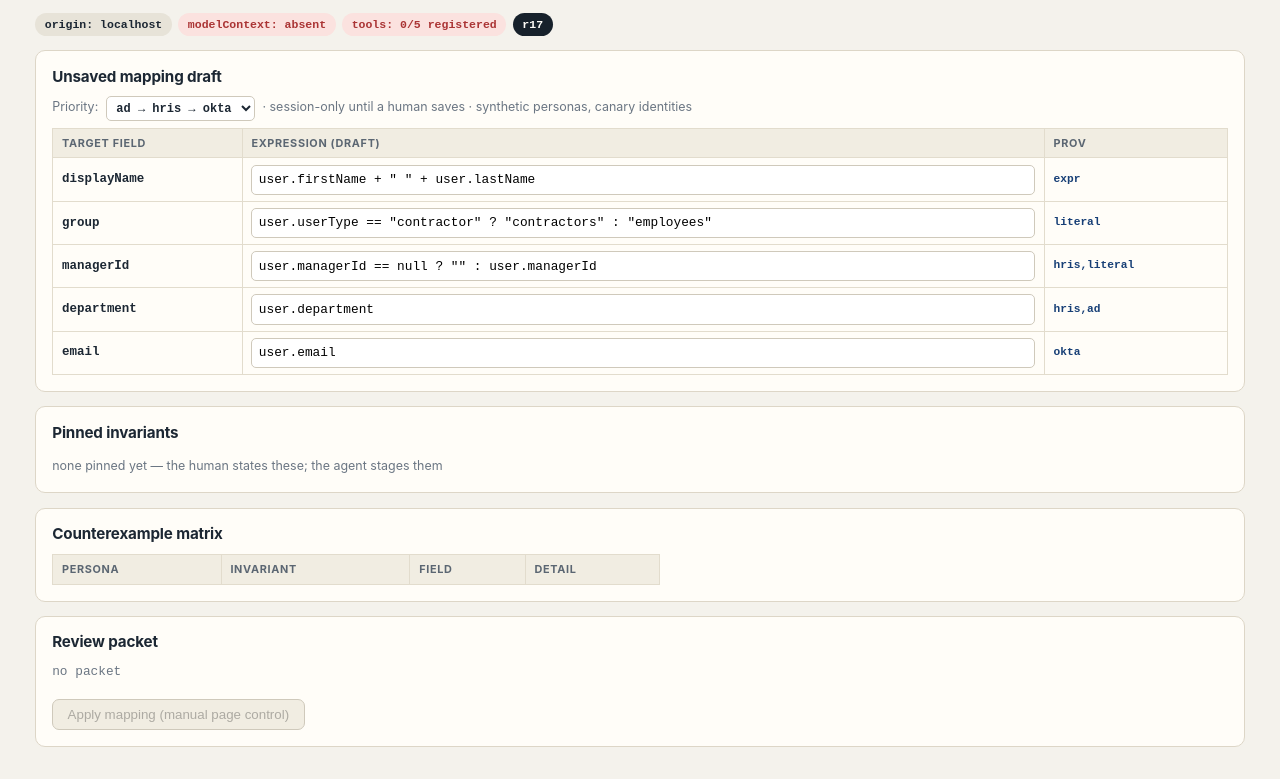
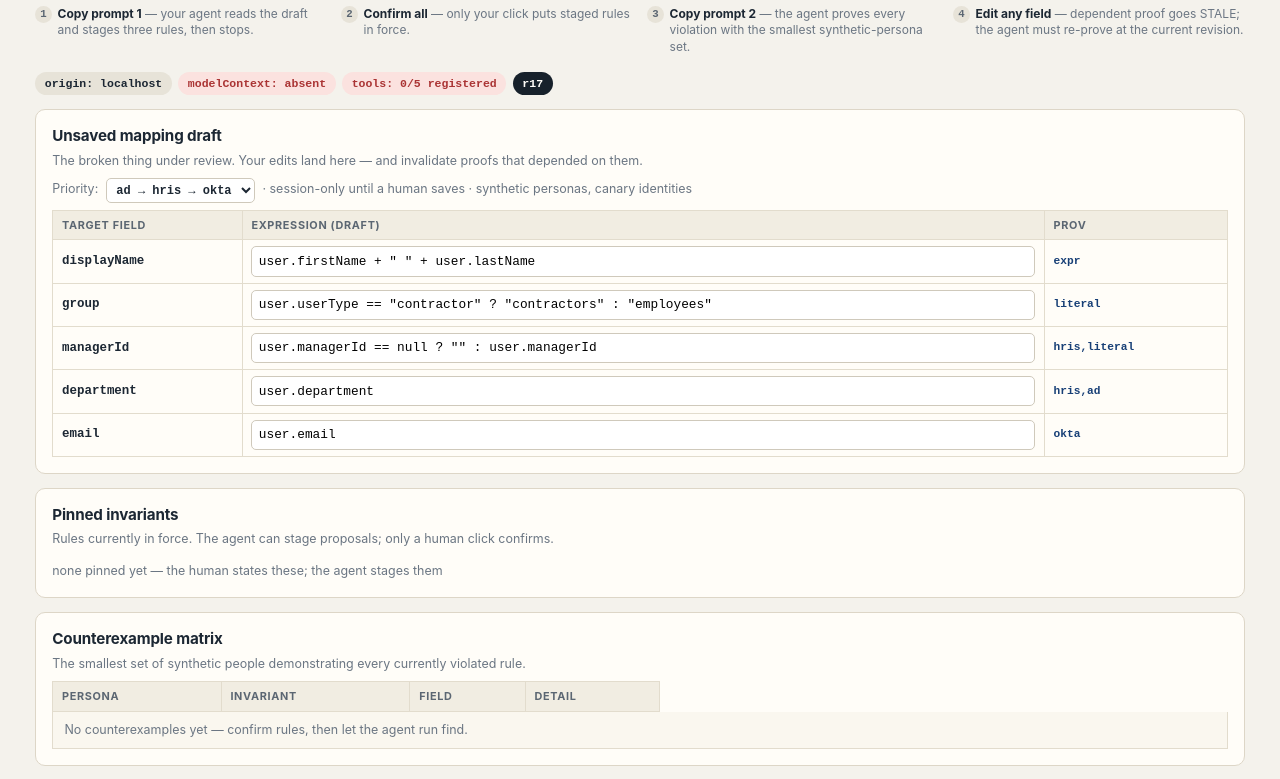
Before and after one commit to Caleb0796/identitymap-witness, a website with bundled scripts: page index.html in a window 1280 px wide. Shown: the part 118-897 px from the top of the page. Built offline with nearby package versions, Linux system fonts and the light colour scheme.

Commit message:
ui: first-glance legibility — guide strip, glosses, legend (static only)

```diff
--- a/index.html
+++ b/index.html
@@ -18,6 +18,12 @@
         <button id="reset-demo" type="button">Reset demo</button>
         <span id="copy-status" role="status" aria-live="polite"></span>
       </div>
+      <ol id="how-it-works" class="how" aria-label="How this demo works">
+        <li><b>Copy prompt 1</b> — your agent reads the draft and stages three rules, then stops.</li>
+        <li><b>Confirm all</b> — only your click puts staged rules in force.</li>
+        <li><b>Copy prompt 2</b> — the agent proves every violation with the smallest synthetic-persona set.</li>
+        <li><b>Edit any field</b> — dependent proof goes STALE; the agent must re-prove at the current revision.</li>
+      </ol>
     </div>
     <div id="status" class="badges">
       <span id="origin-badge" class="badge">origin: …</span>
@@ -30,6 +36,7 @@
     <div id="initialization-error" class="stale-banner" role="alert" aria-atomic="true" hidden></div>
     <section id="mapping" class="card">
       <h2>Unsaved mapping draft</h2>
+      <p class="section-gloss">The broken thing under review. Your edits land here — and invalidate proofs that depended on them.</p>
       <div class="hint">
         <label for="priority-select">Priority:</label>
         <select id="priority-select">
@@ -45,6 +52,7 @@
     </section>
     <section id="invariants" class="card">
       <h2>Pinned invariants</h2>
+      <p class="section-gloss">Rules currently in force. The agent can stage proposals; only a human click confirms.</p>
       <ul id="pins"><li class="hint">none pinned yet — the human states these; the agent stages them</li></ul>
     </section>
     <section id="pending-rules" class="card" aria-live="polite" hidden>
@@ -56,6 +64,7 @@
     </section>
     <section id="witness" class="card">
       <h2>Counterexample matrix</h2>
+      <p class="section-gloss">The smallest set of synthetic people demonstrating every currently violated rule.</p>
       <div id="stale-banner" class="stale-banner" aria-live="polite" hidden>STALE — the draft changed after this evidence was computed; the packet below will refuse it</div>
       <div class="table-scroll" data-scroll-label="Counterexample matrix table">
         <table id="matrix"><thead><tr><th>persona</th><th>invariant</th><th>field</th><th>detail</th></tr></thead><tbody></tbody></table>
@@ -68,8 +77,10 @@
     </section>
     <section id="packet" class="card">
       <h2>Review packet</h2>
+      <p class="section-gloss">Bundles fresh evidence for human review. Refuses stale evidence; Apply is never exposed to the agent.</p>
       <div id="packet-state" class="hint" aria-live="polite">no packet</div>
       <button id="apply" aria-label="Apply mapping (manual page control)" disabled title="Manual page control; not exposed as a WebMCP tool">Apply mapping (manual page control)</button>
+      <div class="legend">GREEN — packet from fresh evidence at the current revision · STALE — a dependency changed; the old proof is dead · Pending — agent-proposed, awaiting your Confirm</div>
     </section>
   </main>
   <script type="module" src="./app.js"></script>
--- a/style.css
+++ b/style.css
@@ -12,6 +12,10 @@ h1 { font-size: 1.45rem; margin: 0; letter-spacing: -.02em; }
 #copy-prompt-1 { background: #17212b; border-color: #17212b; color: #fffdf8; }
 #copy-prompt-1:hover { background: #1459d9; color: #fff; }
 #copy-status { min-height: 1.1rem; color: #08795e; font-size: .75rem; font-weight: 700; }
+.how { counter-reset: step; display: flex; flex-wrap: wrap; gap: .4rem .9rem; margin: .55rem 0 0; padding: 0; list-style: none; color: #6b7683; font-size: .75rem; line-height: 1.4; }
+.how li { counter-increment: step; position: relative; flex: 1 1 15rem; padding-left: 1.4rem; }
+.how li::before { content: counter(step); position: absolute; left: 0; top: .02rem; width: 1.05rem; height: 1.05rem; border-radius: 50%; background: #e7e3d8; color: #5b6672; text-align: center; font: 600 .67rem/1.05rem ui-monospace, monospace; }
+.how b { color: #1c2733; }
 .clipboard-fallback { position: fixed; left: -9999px; top: 0; opacity: 0; }
 h2 { font-size: .95rem; margin: 0 0 .5rem; letter-spacing: -.01em; }
 .badges { display: flex; gap: .4rem; flex-wrap: wrap; align-items: center; }
@@ -21,6 +25,7 @@ h2 { font-size: .95rem; margin: 0 0 .5rem; letter-spacing: -.01em; }
 .badge.rev { background: #17212b; color: #fffdf8; }
 .card { margin: .9rem 0; padding: .9rem 1rem 1rem; background: #fffdf8; border: 1px solid #ddd6c7; border-radius: 10px; }
 .hint { color: #6b7683; font-size: .78rem; margin-bottom: .45rem; }
+.section-gloss { margin: -.25rem 0 .5rem; color: #6b7683; font-size: .78rem; }
 #priority-select { margin: 0 .25rem; padding: .2rem .35rem; border: 1px solid #cfc9bb; border-radius: 5px; background: #fff; color: #1c2733; font: 600 .75rem/1.5 ui-monospace, monospace; }
 #priority-select:focus { outline: 2px solid #1459d9; border-color: transparent; }
 table { border-collapse: collapse; width: 100%; }
@@ -29,6 +34,7 @@ table { border-collapse: collapse; width: 100%; }
 .table-scroll:focus-visible { outline: 3px solid #1459d9; outline-offset: 2px; }
 #grid input { min-width: 26rem; }
 #matrix { min-width: 38rem; }
+#witness:not(:has(> #all-clear:not([hidden]))) > .table-scroll:has(> #matrix > tbody:empty)::after { content: "No counterexamples yet — confirm rules, then let the agent run find."; display: block; padding: .55rem .7rem; border: 1px solid #e2dccd; border-top: 0; background: #faf7ef; color: #6b7683; font-size: .78rem; }
 th, td { border: 1px solid #e2dccd; padding: .38rem .55rem; text-align: left; font-size: .82rem; }
 th { background: #f1ede2; font-size: .68rem; text-transform: uppercase; letter-spacing: .06em; color: #5b6672; }
 #grid td:first-child, #matrix td:first-child { font: 600 .78rem/1.5 ui-monospace, monospace; }
@@ -71,3 +77,4 @@ td input[aria-invalid="true"] { border-color: #aa3434; outline: 2px solid #f3b8b
 #packet-state.blocked { color: #aa3434; font-weight: 700; }
 button#apply { margin-top: .55rem; padding: .45rem .9rem; border-radius: 7px; border: 1px solid #cfc9bb; background: #f1ede2; font: 600 .8rem/1.4 inherit; cursor: not-allowed; }
 button#apply:not([disabled]) { background: #08795e; color: #fff; border-color: #08795e; cursor: pointer; }
+.legend { margin-top: .7rem; padding-top: .55rem; border-top: 1px solid #e2dccd; color: #6b7683; font-size: .75rem; line-height: 1.45; }
```
